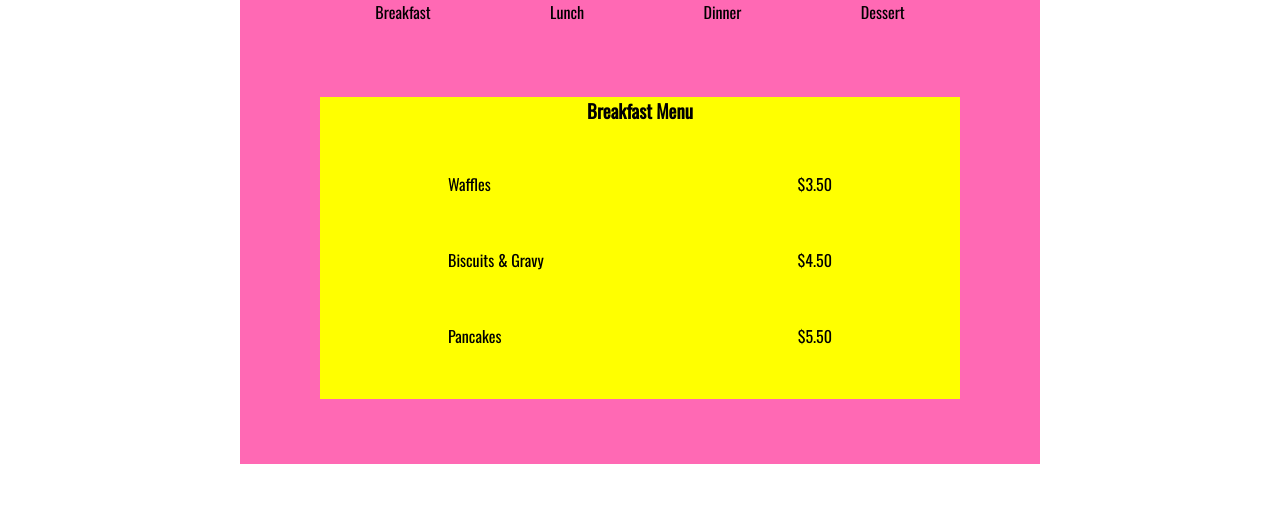
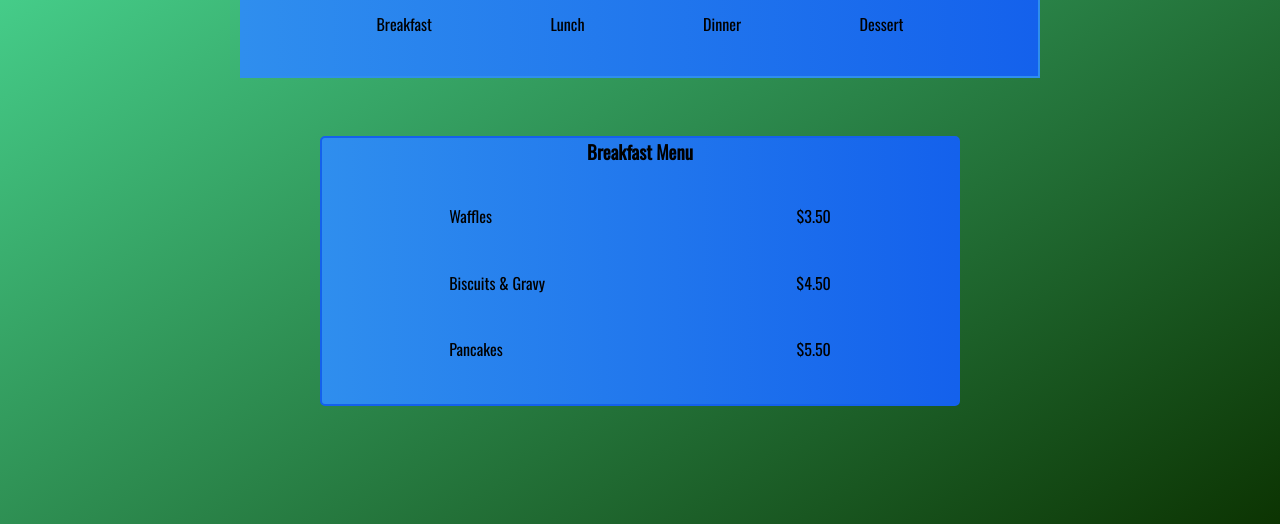
Before and after one commit to nej903/RestaurantMenu, a plain HTML site: page index.html in a window 1280 px wide. Shown: the part 276-800 px from the top of the page. Drawn offline with nearby package versions, Linux system fonts and the light colour scheme.

Commit message:
added some linear gradient backgrounds

```diff
--- a/main.css
+++ b/main.css
@@ -7,11 +7,12 @@
 }
 
 .menu {
-  background-color: hotpink;
+  /* background-color: hotpink; */
   width: 800px;
   height: 60%;
   display: flex;
   flex-direction: column;
+  padding-top: 10px;
 }
 
 body {
@@ -19,6 +20,11 @@ body {
   flex-flow: column nowrap;
   justify-content: center;
   align-items: center;
+  background: linear-gradient(
+    to bottom right,
+    rgb(81, 236, 165),
+    rgb(12, 52, 2)
+  );
 }
 
 img {
@@ -44,8 +50,9 @@ a {
 }
 
 .submenus {
-  height: 10%;
+  height: 20%;
   padding: 2%;
+  border: solid 2px rgb(47, 142, 238);
 }
 
 .center {
@@ -84,18 +91,37 @@ a {
 }
 
 .display-items:hover,
-li:hover,
+a:hover,
 h3:hover {
   cursor: pointer;
   text-decoration: underline;
+  color: white;
 }
 
-#breakfast {
+.menus > div,
+.menu {
+  border-radius: 5px;
+}
+
+.menus > div,
+.submenus {
+  background: linear-gradient(to right, rgb(47, 142, 238), rgb(20, 97, 236));
+}
+
+.menus > div {
+  border: solid 2px rgb(20, 97, 236);
+}
+
+/* #breakfast {
   background-color: yellow;
 }
 
 #lunch {
-  background-color: skyblue;
+  background: linear-gradient(
+    to bottom right,
+    rgb(220, 145, 74),
+    rgb(1, 51, 154)
+  );
 }
 
 #dinner {
@@ -104,4 +130,4 @@ h3:hover {
 
 #dessert {
   background-color: red;
-}
+} */
```
